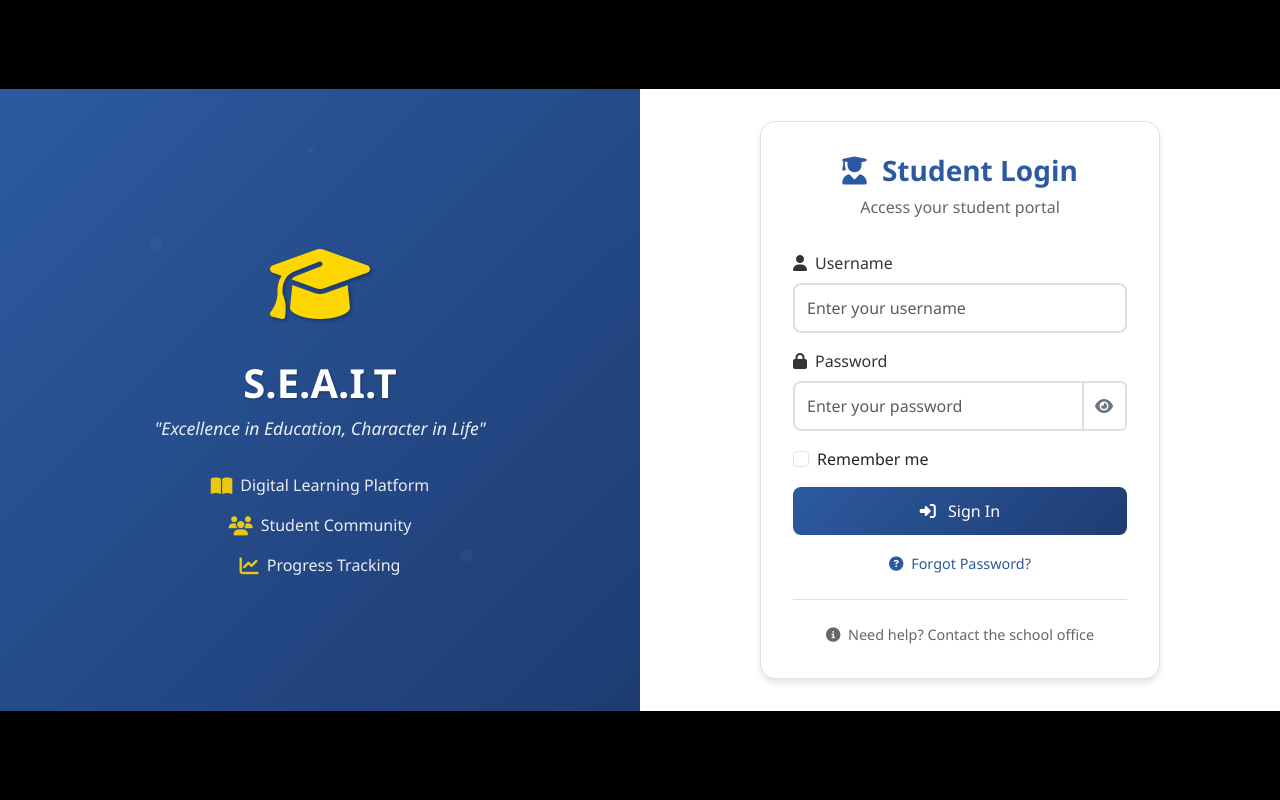
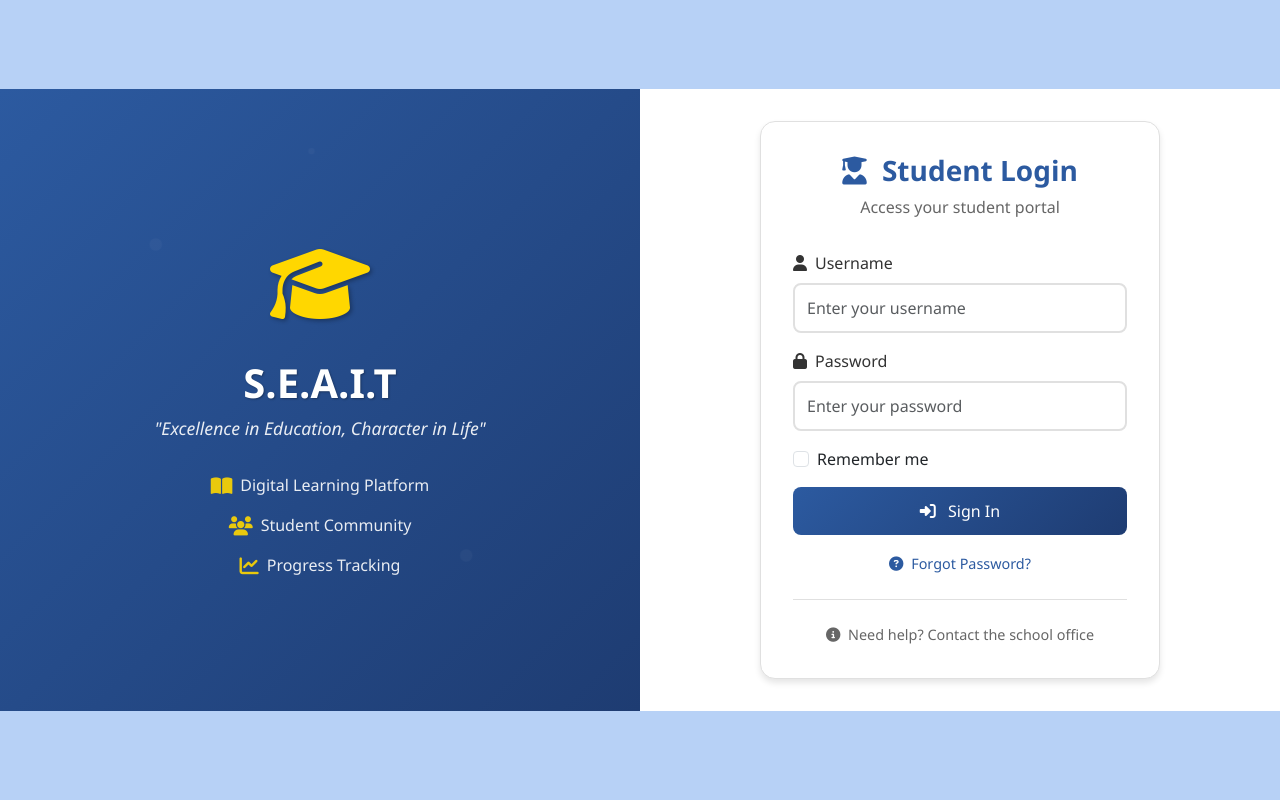
Before and after one commit to justinekyle123/ACTIVITY-in-ITELEC3, a PHP site: page / in a window 1280 px wide. Run offline with PHP 8.4, Linux system fonts and the light colour scheme; some libraries are stand-ins or nearby versions.

Commit message:
Add files via upload

```diff
--- a/NECESARIO/index.php
+++ b/NECESARIO/index.php
@@ -99,9 +99,6 @@
                                     <div class="input-group">
                                         <input type="password" class="form-control" id="password" name="password"
                                                placeholder="Enter your password" required>
-                                        <button class="btn btn-outline-secondary" type="button" id="togglePassword">
-                                            <i class="fas fa-eye"></i>
-                                        </button>
                                     </div>
                                 </div>
 
@@ -165,7 +162,7 @@
 
 body {
     font-family: 'Segoe UI', Tahoma, Geneva, Verdana, sans-serif;
-    background: black;
+    background: #80adf08f;
     min-height: 100vh;
     overflow-x: hidden;
 }
```
Also changed, not shown: NECESARIO/style1.css (added).
